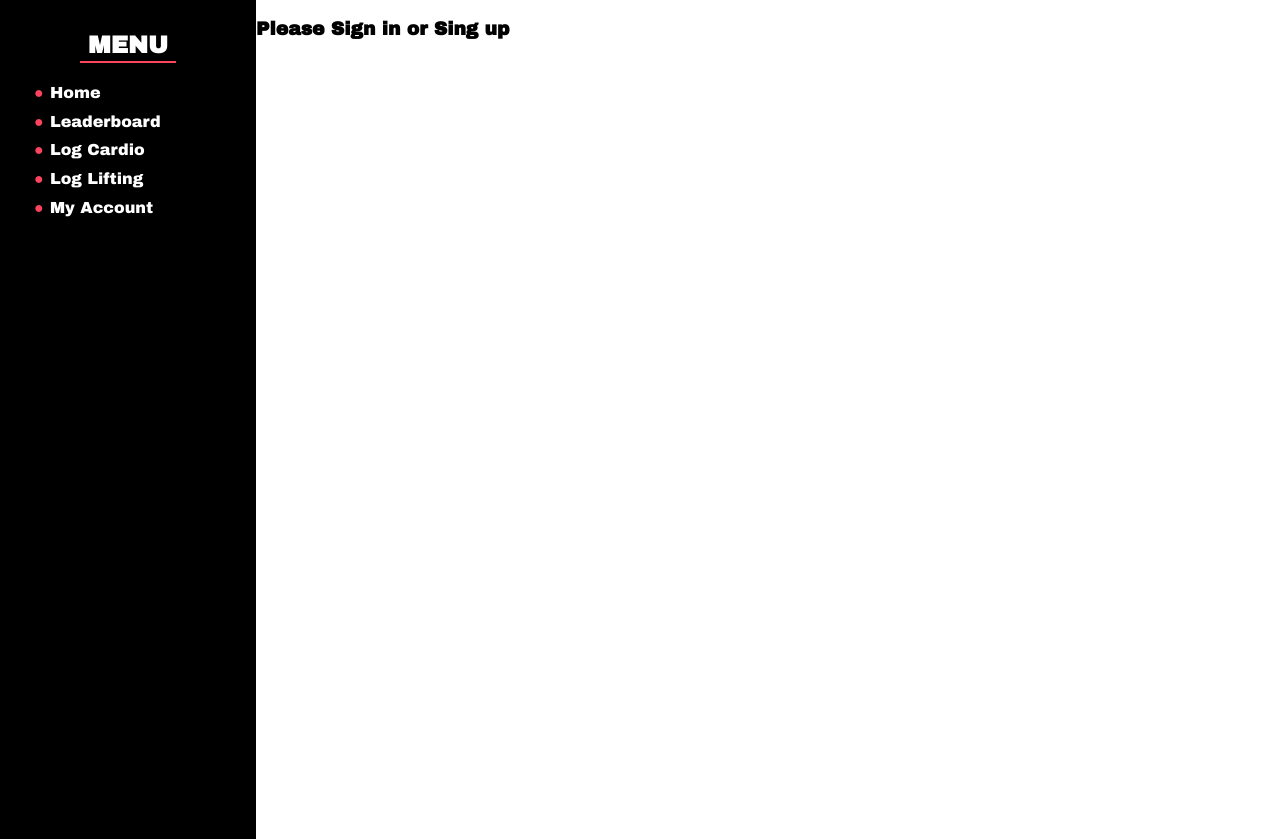
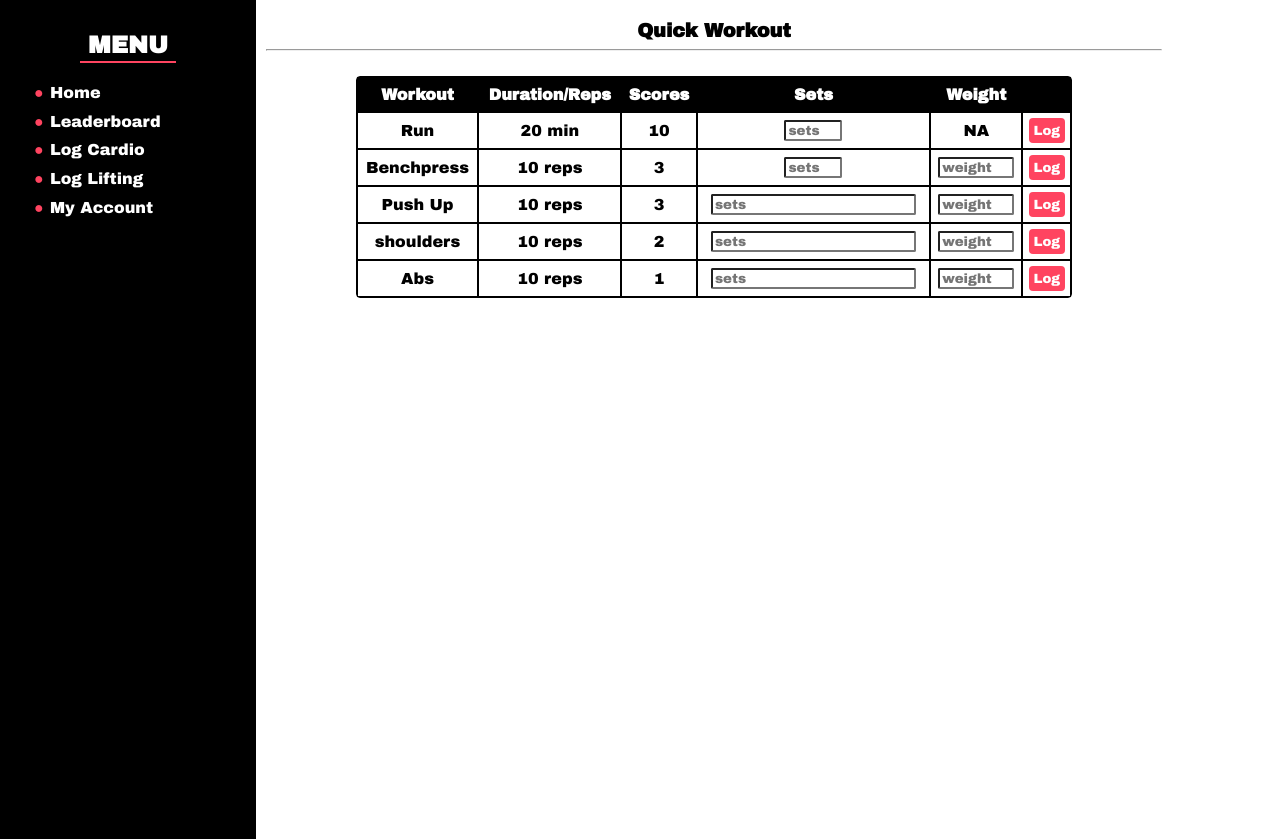
Before and after one commit to shintoyama/CSC337FinalProject, a PHP site: page /home.php in a window 1280 px wide. Shown: the part 88-927 px from the top of the page. Run offline with PHP 8.4, Linux system fonts and the light colour scheme; some libraries are stand-ins or nearby versions.

Commit message:
Update home.php

```diff
--- a/home.php
+++ b/home.php
@@ -72,8 +72,7 @@ session_start();
 </div>
 
 <div class="mainContent">
-	<h3 id="beforesi">Please Sign in or Sing up</h3>
-	<iframe id="mainWrap" src="sgst.php" style="display: none;">
+	<iframe id="mainWrap" src="sgst.php">
 	</iframe>
 </div>
 
```
